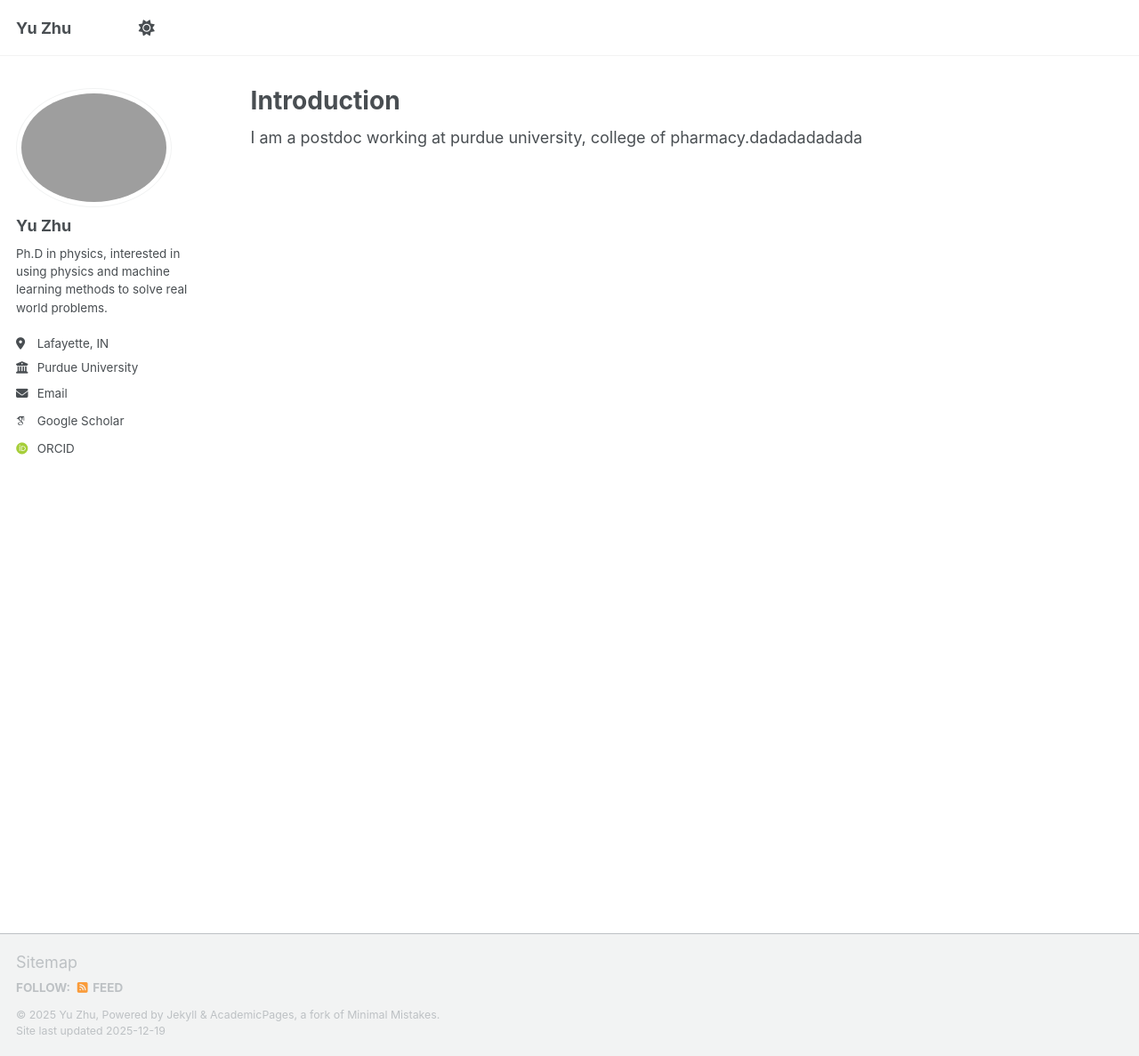
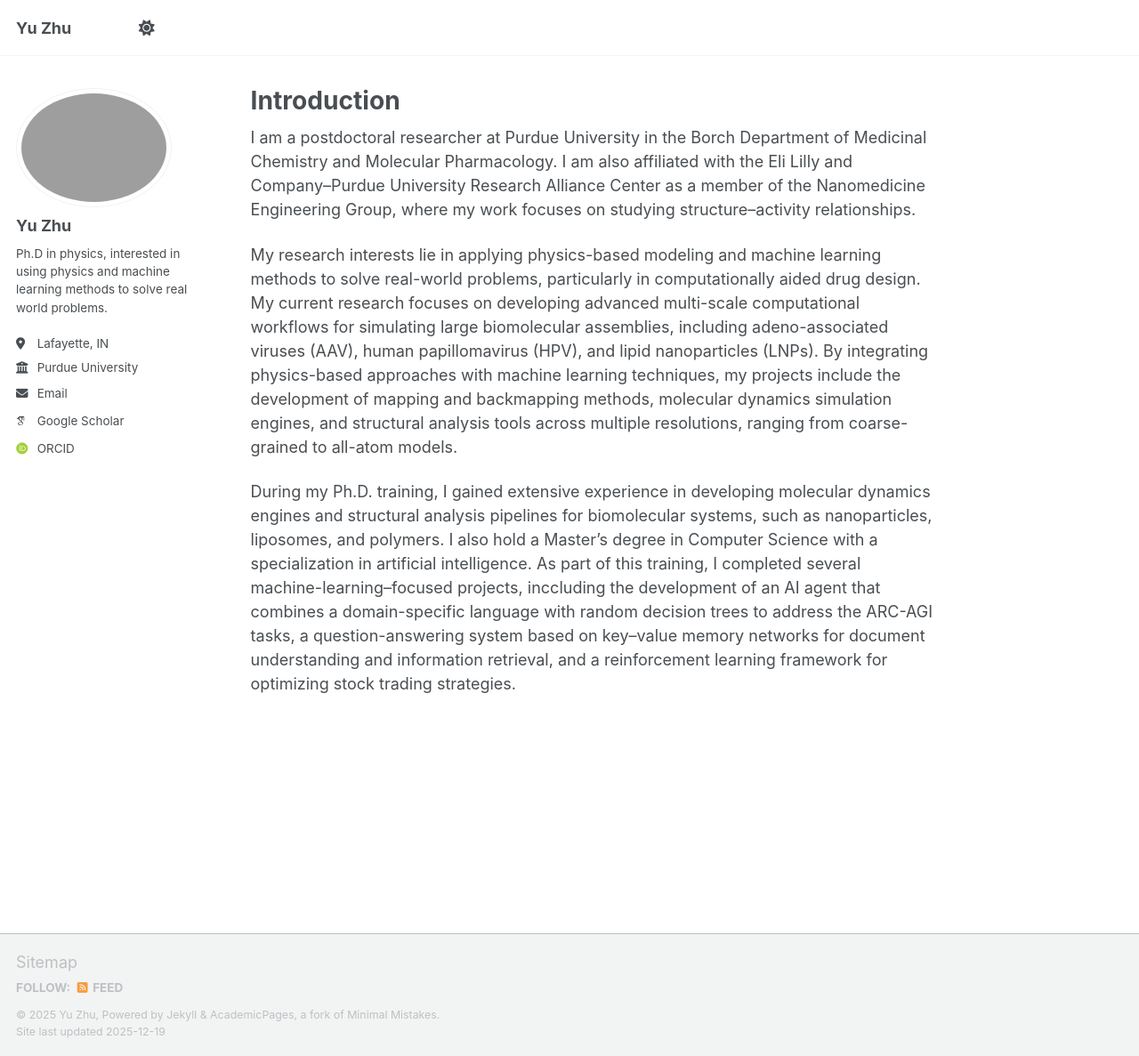
Before and after one commit to yuzhu1778/yuzhu1778.github.io, a Jekyll site: the page built from _pages/about.md, in a window 1280 px wide and 1187 px high. Shown: the whole window at 89% size. Built offline with Jekyll 4.4.1, drawn with Linux system fonts in a browser that asks for light colours; some web fonts are replaced; a script that is not in the unit is left out.

Commit message:
test bio

```diff
--- a/_pages/about.md
+++ b/_pages/about.md
@@ -7,4 +7,8 @@ redirect_from:
   - /about.html
 ---
 
-I am a postdoc working at purdue university, college of pharmacy.dadadadadada
+I am a postdoctoral researcher at Purdue University in the Borch Department of Medicinal Chemistry and Molecular Pharmacology. I am also affiliated with the Eli Lilly and Company–Purdue University Research Alliance Center as a member of the Nanomedicine Engineering Group, where my work focuses on studying structure–activity relationships.
+
+My research interests lie in applying physics-based modeling and machine learning methods to solve real-world problems, particularly in computationally aided drug design. My current research focuses on developing advanced multi-scale computational workflows for simulating large biomolecular assemblies, including adeno-associated viruses (AAV), human papillomavirus (HPV), and lipid nanoparticles (LNPs). By integrating physics-based approaches with machine learning techniques, my projects include the development of mapping and backmapping methods, molecular dynamics simulation engines, and structural analysis tools across multiple resolutions, ranging from coarse-grained to all-atom models.
+
+During my Ph.D. training, I gained extensive experience in developing molecular dynamics engines and structural analysis pipelines for biomolecular systems, such as nanoparticles, liposomes, and polymers. I also hold a Master’s degree in Computer Science with a specialization in artificial intelligence. As part of this training, I completed several machine-learning–focused projects, inccluding the development of an AI agent that combines a domain-specific language with random decision trees to address the ARC-AGI tasks, a question-answering system based on key–value memory networks for document understanding and information retrieval, and a reinforcement learning framework for optimizing stock trading strategies.
```
